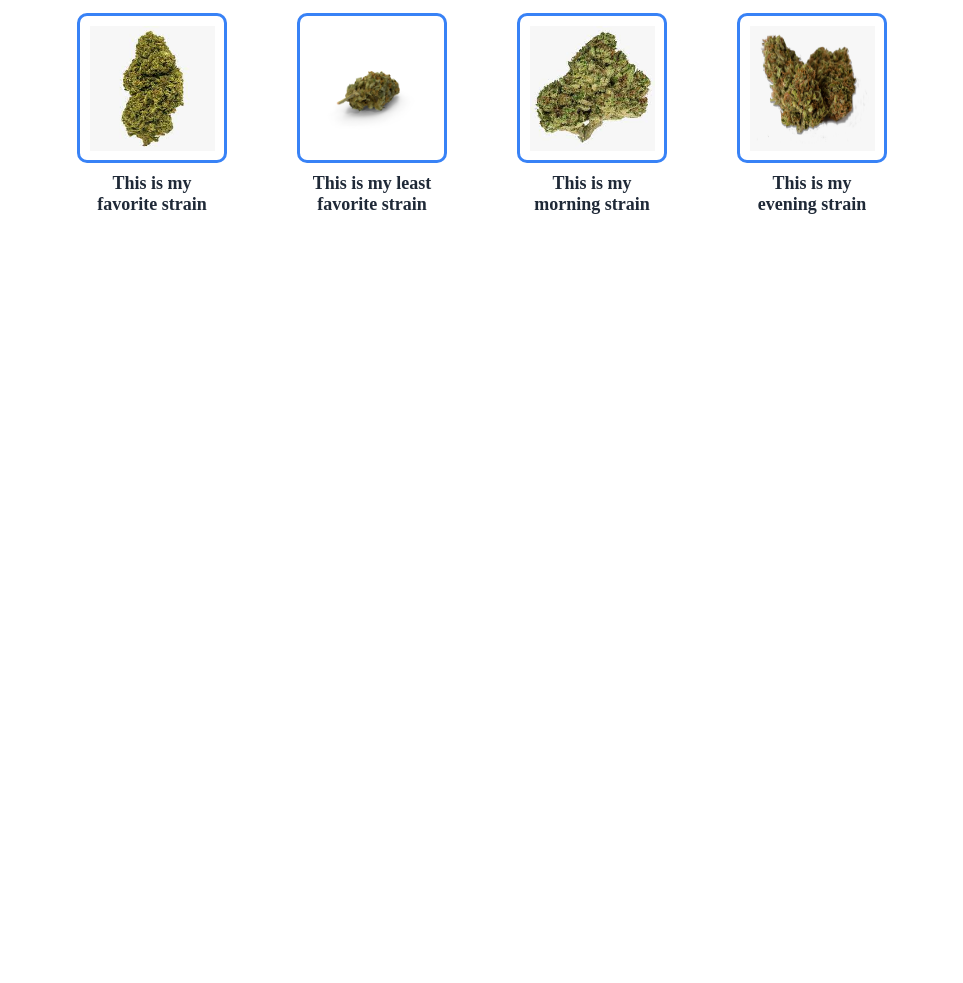
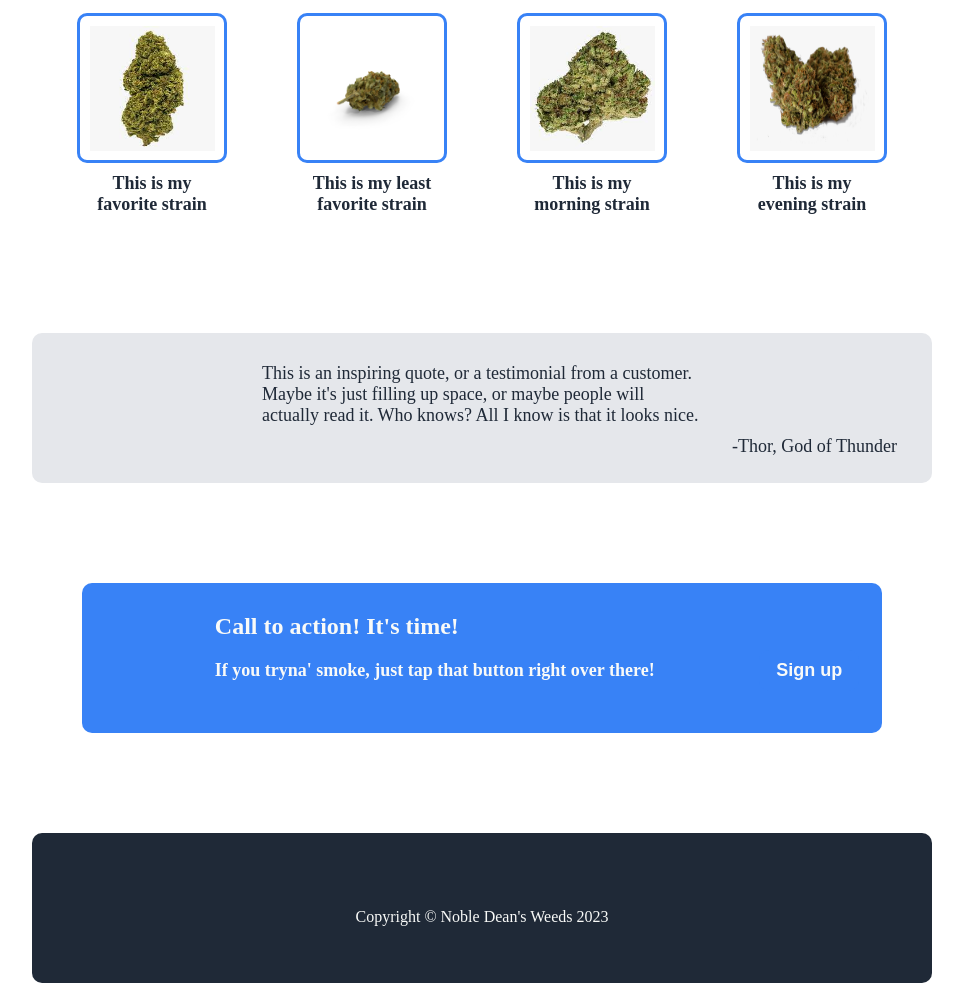
Before and after one commit to itsnobledean/odinProjectLandingPage, a plain HTML site: page pages/index.html in a window 1280 px wide. Shown: the part 468-1451 px from the top of the page, without its empty margins (158-1121 px from the left). Before the commit the page ends 801 px from the top, so only its background shows below. Drawn offline with Linux system fonts and the light colour scheme.

Commit message:
Finished
Welp. it took me an entire day, but I love the outcome.

```diff
--- a/pages/index.html
+++ b/pages/index.html
@@ -92,5 +92,36 @@
         </div>
       </div>
     </main>
+    <section class="quote-section">
+      <div class="quote-container">
+        <p class="quote-content">
+          This is an inspiring quote, or a testimonial from a customer. Maybe
+          it's just filling up space, or maybe people will actually read it. Who
+          knows? All I know is that it looks nice.
+        </p>
+        <p class="quote-author">-Thor, God of Thunder</p>
+      </div>
+    </section>
+    <aside class="cta-container">
+      <div class="container-call-2-action">
+        <div class="cta">
+          <h2>Call to action! It's time!</h2>
+          <p>
+            If you tryna' smoke, just tap that button right over there!
+            <button
+              class="cta-button"
+              type="button"
+              name="cta-button"
+              id="cta-button"
+            >
+              Sign up
+            </button>
+          </p>
+        </div>
+      </div>
+    </aside>
+    <footer class="footer-container">
+      <p>Copyright © Noble Dean's Weeds 2023</p>
+    </footer>
   </body>
 </html>
--- a/pages/style.css
+++ b/pages/style.css
@@ -104,3 +104,92 @@ li {
   height: 150px;
   margin: 0 auto;
 }
+.quote-container {
+  background-color: #e5e7eb;
+  color: #1f2937;
+
+  padding: 10px;
+  margin: 0 auto;
+  width: 900px;
+  max-width: 1400px;
+  margin-top: 10px;
+  margin-bottom: 10px;
+  border-radius: 10px;
+
+  height: 150px;
+}
+.quote-content {
+  font-size: 18px;
+  font-weight: lighter;
+  display: flex;
+  justify-content: center;
+  align-items: center;
+  margin: 0 auto;
+  margin-top: 10px;
+  padding: 10px;
+  width: 600px;
+  max-width: 460px;
+}
+.quote-author {
+  font-size: 18px;
+  display: flex;
+  justify-content: flex-end;
+  padding-right: 25px;
+}
+.cta-container {
+  background-color: #3882f6;
+  color: #f9faf8;
+  padding: 10px;
+  margin: 0 auto;
+  width: 900px;
+  max-width: 800px;
+  margin-top: 100px;
+  margin-bottom: 10px;
+  border-radius: 10px;
+  height: 150px;
+}
+.container-call-2-action {
+  display: flex;
+  justify-content: center;
+  align-items: center;
+  margin: 0 auto;
+  padding: 10px;
+  width: 900px;
+  max-width: 1400px;
+  margin-top: 10px;
+  margin-bottom: 10px;
+}
+.cta-button {
+  background-color: #3882f6;
+  color: #f9faf8;
+  border-radius: 10px;
+  padding: 10px;
+  font-size: 18px;
+  font-weight: bold;
+  border: none;
+  margin-top: 10px;
+  margin-bottom: 10px;
+  margin-right: 10px;
+  margin-left: 100px;
+  cursor: pointer;
+  width: 100px;
+}
+.cta p {
+  font-size: 18px;
+  font-weight: bold;
+  color: #f9faf8;
+  text-align: center;
+}
+.footer-container {
+  background-color: #1f2937;
+  color: #f9faf8;
+  padding: 75px;
+  margin: 0 auto;
+  width: 900px;
+  max-width: 1400px;
+  margin-top: 100px;
+  margin-bottom: 0px;
+  border-radius: 10px;
+  height: 150px;
+  text-align: center;
+}
```
